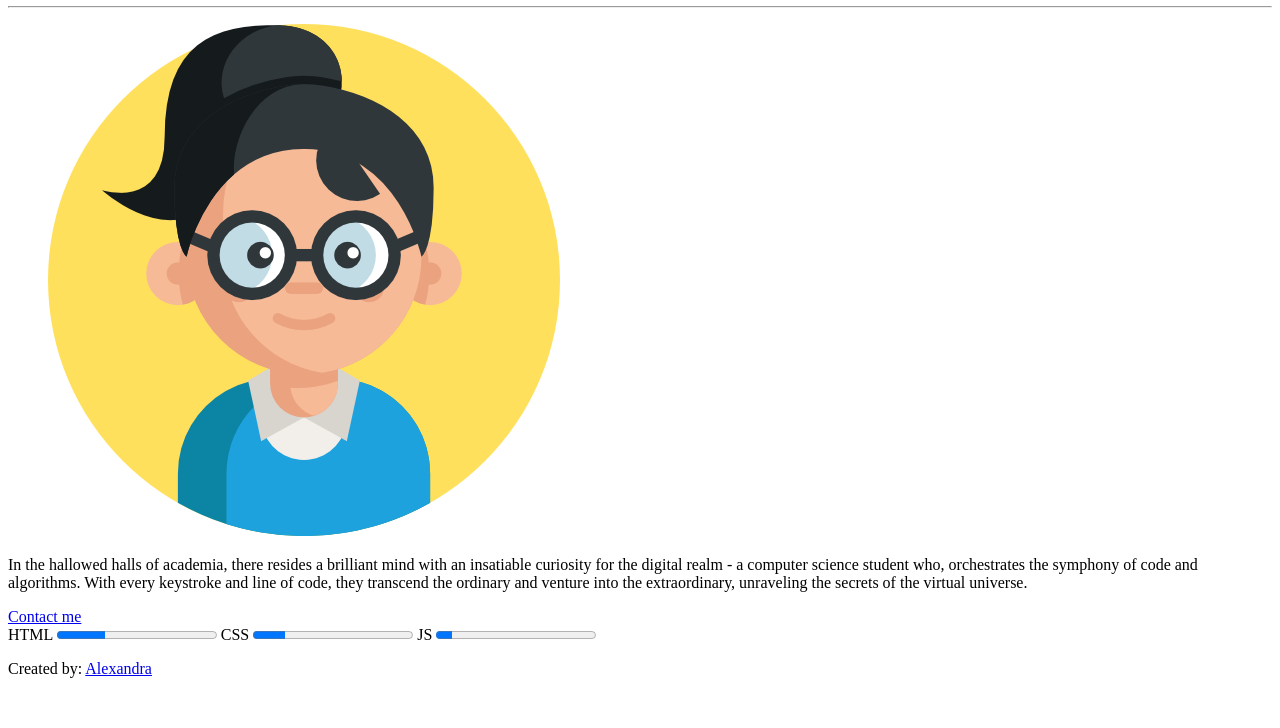
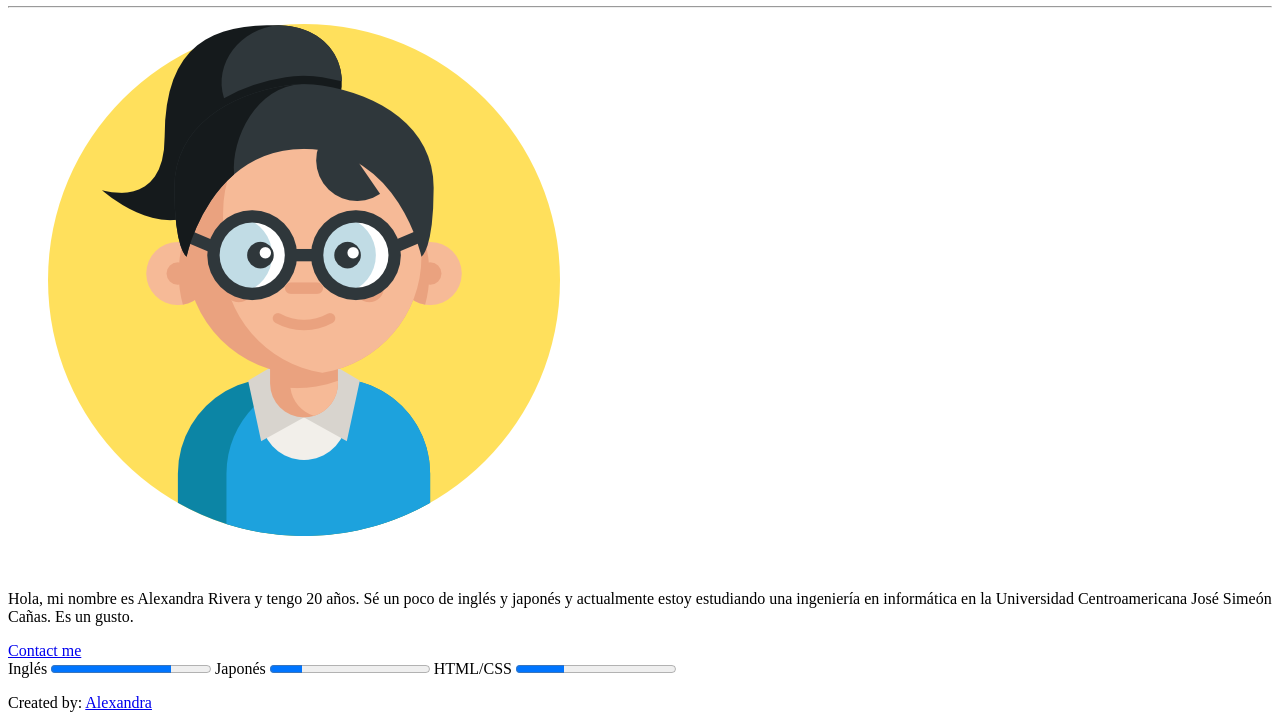
Before and after one commit to Alexandra-Rivera/PW-Laboratorios, a plain HTML site: page [Carpeta] Recursos laboratorio 01/[Recursos] - Laboratorio 01/about-me.html in a window 1280 px wide. Shown: the part 100-828 px from the top of the page. Before the commit the page ends 800 px from the top, so only its background shows below. Drawn offline with Linux system fonts and the light colour scheme.

Commit message:
changes: agregando mi info personal

```diff
--- a/[Carpeta] Recursos laboratorio 01/[Recursos] - Laboratorio 01/about-me.html
+++ b/[Carpeta] Recursos laboratorio 01/[Recursos] - Laboratorio 01/about-me.html
@@ -23,27 +23,23 @@
         <figure>
             <img src="./assets/img/girl.png" alt="profile-picture">
         </figure>
+        <br>
         <div>
             <p>
-                In the hallowed halls of academia, there resides a brilliant
-                mind with an insatiable curiosity for the digital realm -
-                a computer science student who, orchestrates the symphony
-                of code and algorithms. With every keystroke and line of code,
-                they transcend the ordinary and venture into the extraordinary,
-                unraveling the secrets of the virtual universe.
+                Hola, mi nombre es Alexandra Rivera y tengo 20 años. Sé un poco de inglés y japonés y actualmente estoy estudiando una ingeniería en informática en la Universidad Centroamericana José Simeón Cañas. Es un gusto.
             </p>
             <a href="contact.html">Contact me</a>
         </div>
 
         <div>
-            <label for="skill-html">HTML</label>
-            <progress id="skill-html" value="30" max="100">30%</progress>
+            <label for="skill-ingles">Inglés</label>
+            <progress id="skill-ingles" value="75" max="100">75%</progress>
 
-            <label for="skill-css">CSS</label>
-            <progress id="skill-css" value="20" max="100">20%</progress>
+            <label for="skill-japones">Japonés</label>
+            <progress id="skill-japones" value="20" max="100">10%</progress>
 
-            <label for="skill-js">JS</label>
-            <progress id="skill-js" value="10" max="100">10%</progress>
+            <label for="skill-HTMLCSS">HTML/CSS</label>
+            <progress id="skill-HTMLCSS" value="30" max="100">30%</progress>
 
         </div>
     </section>
```
Also changed, not shown: [Carpeta] Recursos laboratorio 01/[Recursos] - Laboratorio 01/assets/img/dibujo.jpg (added), [Carpeta] Recursos laboratorio 01/[Recursos] - Laboratorio 01/assets/img/navegarporinternet.jpg (added).
